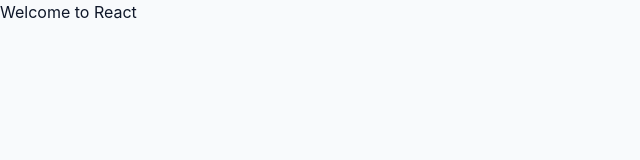
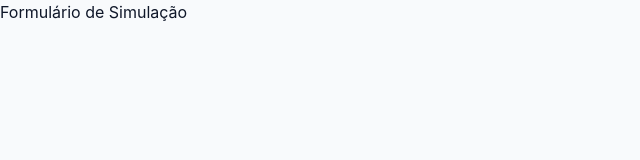
Before and after one commit to kariinagomes/planejai, a React (Vite) app: page / in a window 1280 px wide. Shown: the top 160 px of the page, without its empty margins (0-640 px from the left). Built offline with nearby package versions, Linux system fonts and the light colour scheme.

Commit message:
feat: setup application routing with react-router-dom
- Install react-router-dom dependency.
- Create router configuration file with core layout routes.
- Integrate RouterProvider into App component.

```diff
--- a/package.json
+++ b/package.json
@@ -16,6 +16,7 @@
     "@tailwindcss/vite": "^4.3.0",
     "react": "^19.2.6",
     "react-dom": "^19.2.6",
+    "react-router-dom": "^7.16.0",
     "tailwindcss": "^4.3.0"
   },
   "devDependencies": {
--- a/src/App.tsx
+++ b/src/App.tsx
@@ -1,9 +1,8 @@
+import { RouterProvider } from 'react-router-dom';
+import { router } from './router';
+
 function App() {
-  return (
-    <>
-      <h1>Welcome to React</h1>
-    </>
-  );
+  return <RouterProvider router={router} />;
 }
 
 export default App;
--- /dev/null
+++ b/src/router.tsx
@@ -0,0 +1,20 @@
+import { createBrowserRouter } from 'react-router-dom';
+
+export const router = createBrowserRouter([
+  {
+    children: [
+      {
+        path: '/',
+        element: <h1>Formulário de Simulação</h1>,
+      },
+      {
+        path: '/resultado',
+        element: <h1>Resultado da Simulação</h1>,
+      },
+      {
+        path: '/historico',
+        element: <h1>Histórico de Simulações</h1>,
+      },
+    ],
+  },
+]);
```
Also changed, not shown: 1 other file (tests, documents, lock files or other folders).
